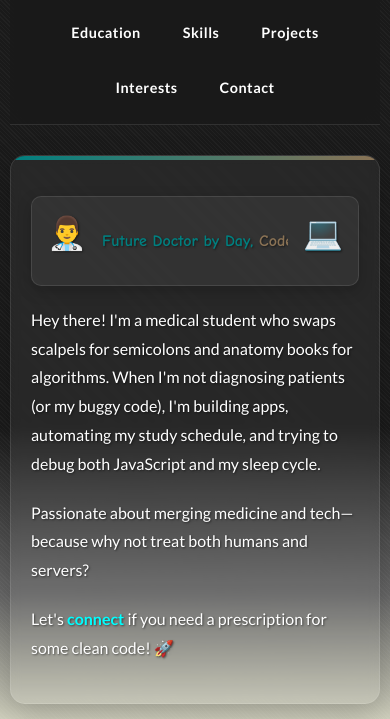
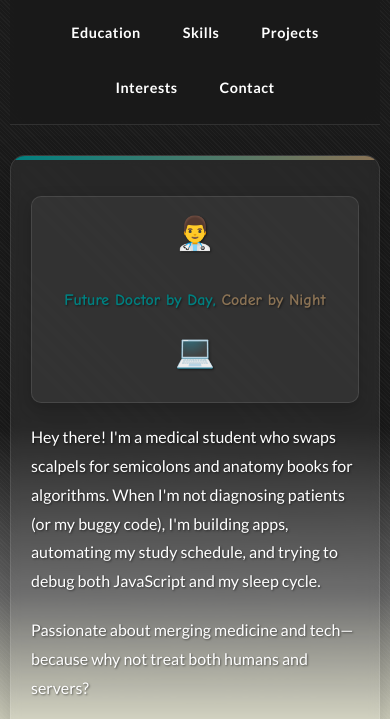
Before and after one commit to shunsui254/portfolio, a plain HTML site: page index.html in a window 390 px wide. Shown: the part 80-799 px from the top of the page. Drawn offline with Linux system fonts and the light colour scheme.

Commit message:
final commit

```diff
--- a/styles.css
+++ b/styles.css
@@ -1113,7 +1113,13 @@ footer::before {
     }
 
     .dynamic-text {
-        font-size: 1.3rem;
+        font-size: 1.5rem;
+        padding: 10px;
+        gap: 10px;
+    }
+
+    .left-emoji, .right-emoji {
+        font-size: 1.5rem;
     }
 }
 
@@ -1134,7 +1140,13 @@ footer::before {
     }
 
     .dynamic-text {
-        font-size: 1.1rem;
+        font-size: 1.2rem;
+        padding: 8px;
+        gap: 8px;
+    }
+
+    .left-emoji, .right-emoji {
+        font-size: 1.2rem;
     }
 }
 
@@ -1253,6 +1265,21 @@ footer::before {
     border-radius: 10px;
     border: 1px solid rgba(255, 255, 255, 0.1);
     box-shadow: 0 5px 15px rgba(0, 0, 0, 0.2);
+    flex-wrap: wrap; /* Allow content to wrap */
+}
+
+.typing-container {
+    position: relative;
+    overflow: hidden;
+    white-space: normal; /* Allow text to wrap */
+    text-align: center; /* Center wrapped text */
+}
+
+#typing-text {
+    display: inline-block;
+    position: relative;
+    color: var(--text-light);
+    white-space: normal; /* Allow text to wrap */
 }
 
 .left-emoji, .right-emoji {
@@ -1260,16 +1287,3 @@ footer::before {
     opacity: 1;
     animation: bounce 2s infinite;
 }
-
-.typing-container {
-    position: relative;
-    overflow: hidden;
-    white-space: nowrap;
-}
-
-#typing-text {
-    display: inline-block;
-    white-space: nowrap;
-    position: relative;
-    color: var(--text-light);
-}
```
Also changed, not shown: 1 other file.
